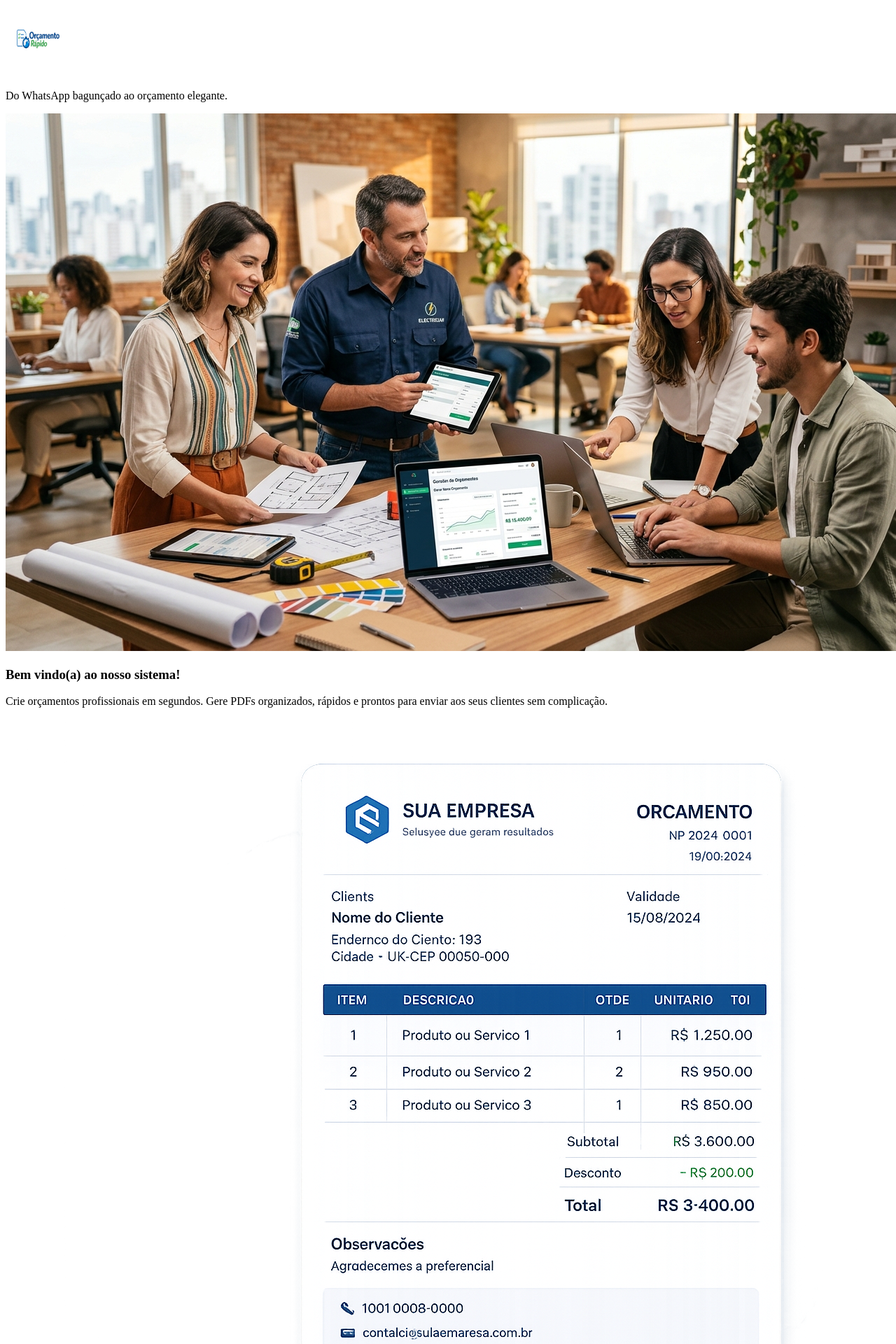
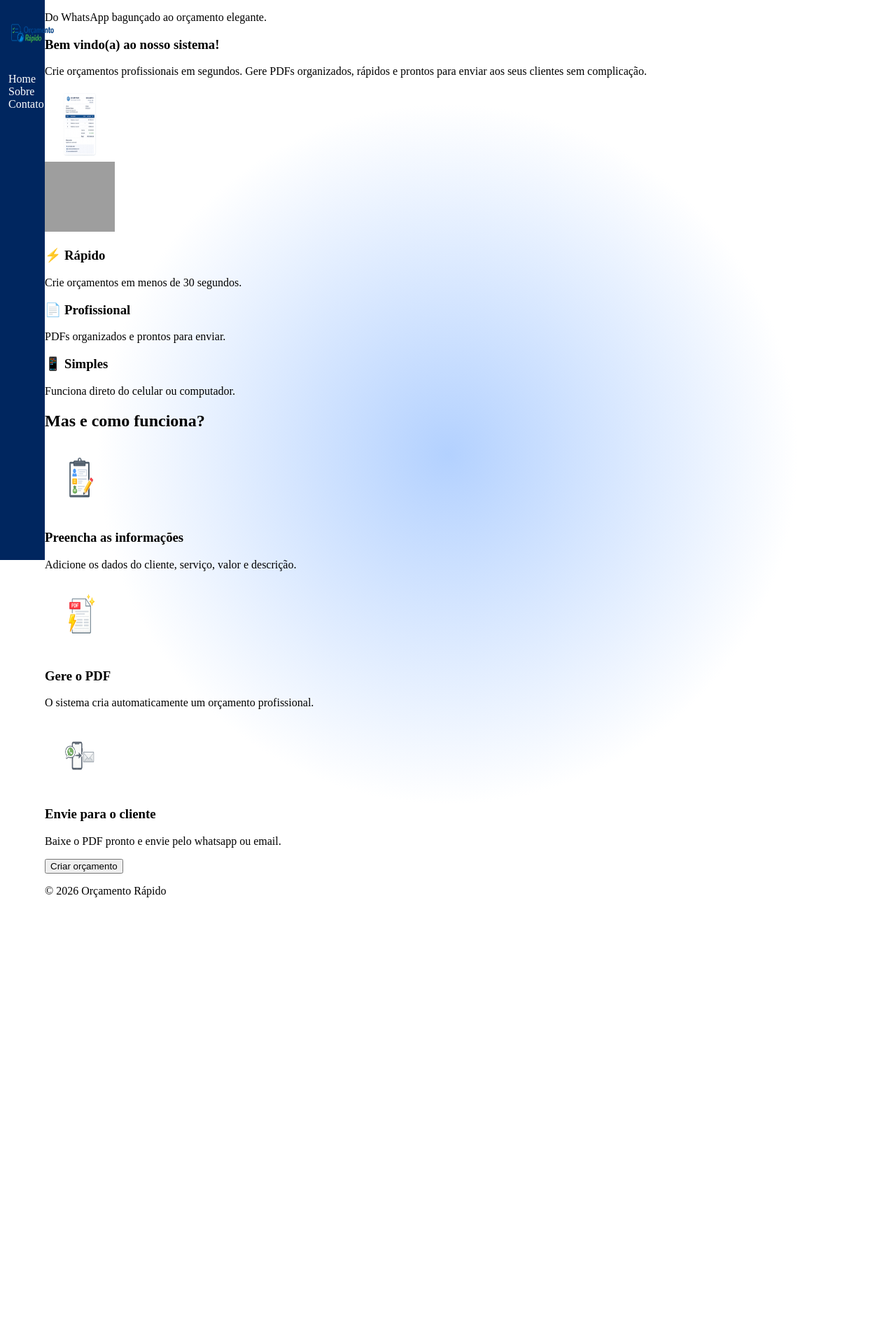
Before and after one commit to nathalidev/estudos_python, a Flask app: page / in a window 1280 px wide; the page is wider, and only the part inside the window is pictured. Shown: the top 1920 px of that part at 70% size. After the commit the page ends 1282 px from the top of that part, so only its background shows below. Run offline with Flask 3, Linux system fonts and the light colour scheme; grey boxes are pictures that could not be loaded.

Commit message:
atualiza o layout da página inicial com nova estrutura de navegação e remove imagem principal

```diff
--- a/projeto_pratica/static/css/style.css
+++ b/projeto_pratica/static/css/style.css
@@ -1,4 +1,43 @@
-#logo-sistema{
+body {
+    background: radial-gradient(500px, rgb(179, 209, 255), white);
+    display: flex;
+    margin: 0;
+}
+
+nav{
+    height: 100vh;
+    left: 0;
+    width: 5%;
+    background-color: rgb(0, 38, 95);
+}
+
+a{
+    text-decoration: none;
+    color: white;
+}
+
+li{
+    margin-left: 12px;
+}
+
+
+ul{
+    list-style-type: none;
+}
+
+img{
+    height: 100px;
     width: 100px;
-    height: 100px;
 }
+
+.imagem-principal{
+    display: inline-block;
+    flex-direction: column;
+}
+
+#ul_navbar{
+    padding: 0;
+    margin: 0;
+    flex-direction: column;
+    gap: 33%
+}
--- a/projeto_pratica/templates/index.html
+++ b/projeto_pratica/templates/index.html
@@ -7,25 +7,30 @@
     <link rel="stylesheet" href="{{ url_for('static', filename='css/style.css') }}">
 </head>
 <body>
+    <nav>
+    <ul id="ul_navbar">
+        <img id="logo-sistema" src="{{ url_for('static', filename='images/logo_app.png') }}" alt="Logo do sistema">
+        <li><a href="#">Home</a></li>
+        <li><a href="#">Sobre</a></li>
+        <li><a href="#">Contato</a></li>
+    </ul>
+    </nav>
 
-    <header>
-        <img id="logo-sistema" src="{{ url_for('static', filename='images/logo_app.png') }}" alt="Logo do sistema">
-        <p>Do WhatsApp bagunçado ao orçamento elegante.</p>
-    </header>
-
-    <img id="imagem_principal" src="{{ url_for('static', filename='images/imagem_principal.png') }}" alt="Pessoas utilizando o sistema">
 
     <main>
+        <header>
+            <p>Do WhatsApp bagunçado ao orçamento elegante.</p>
+        </header>
         <section class="secao_site" id="secao_titulo">
             <h3>Bem vindo(a) ao nosso sistema!</h3>
             <p>Crie orçamentos profissionais em segundos. Gere PDFs organizados, rápidos e prontos para enviar aos seus clientes sem complicação.</p>
         </section>
 
-        <div>
+        <div class="imagem_principal">
             <img id="orcamento_imagem" src="{{ url_for('static', filename='images/orcamento_imagem.png') }}" alt="Exemplo de Orçamento">
         </div>
 
-        <div>
+        <div class="imagem_principal">
             <img id="calculadora_caneta" src="{{ url_for('static', filename='images/calculadora_caneta.png') }}" alt="Calculadora e caneta">
         </div>
 
@@ -70,12 +75,12 @@
             <button>Criar orçamento</button>
 
         </section>
+        <footer>
+
+            <p>© 2026 Orçamento Rápido</p>
+
+        </footer>
     </main>
-    <footer>
-
-        <p>© 2026 Orçamento Rápido</p>
-
-    </footer>
 </body>
 </html>
 
```
Also changed, not shown: projeto_pratica/static/images/imagem_principal.png (deleted).
